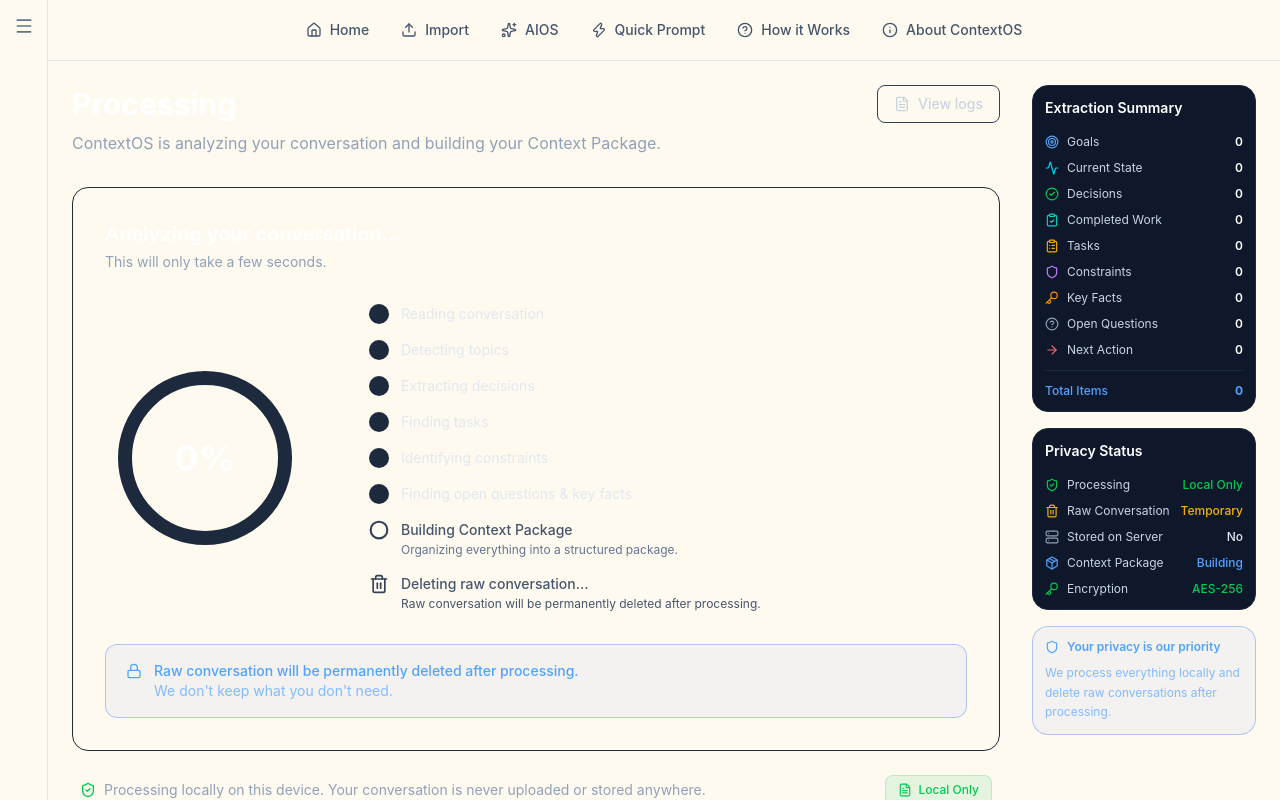
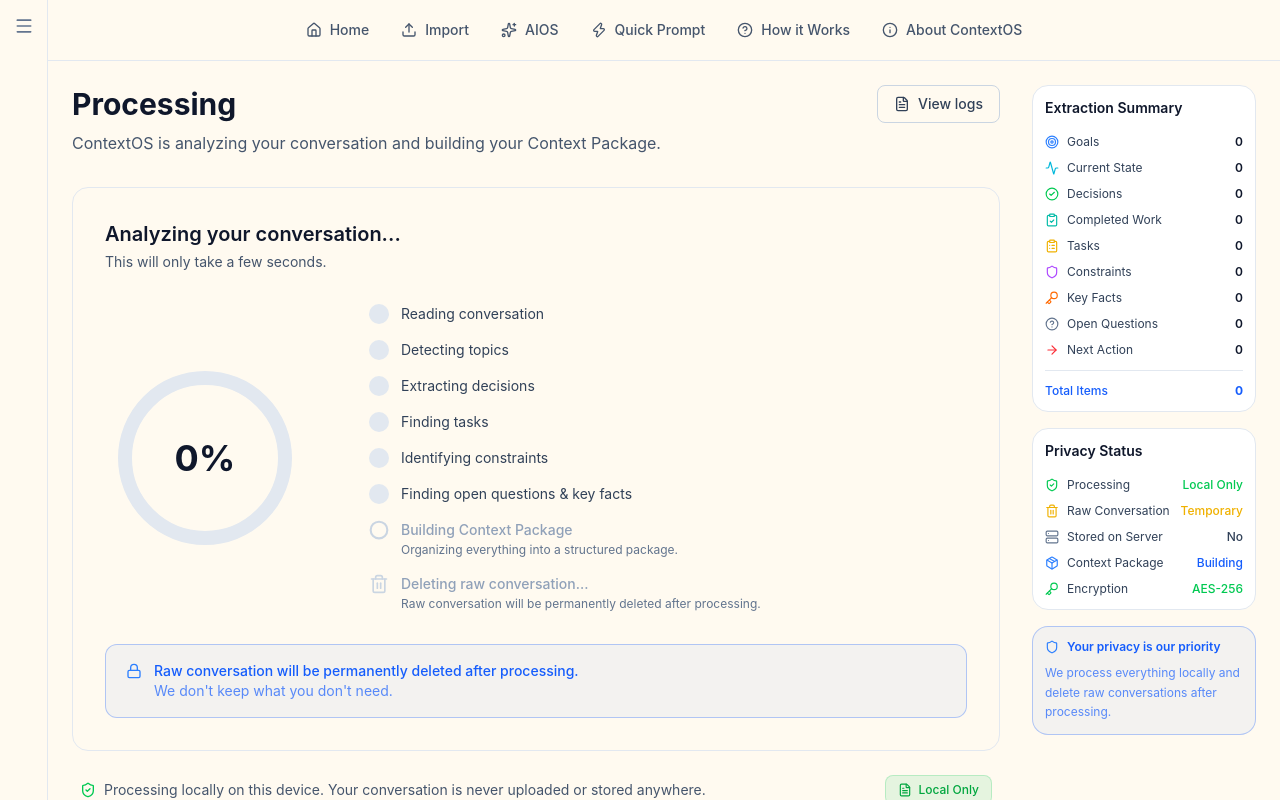
Before and after one commit to Ernest4599/Contextos-desktop-frontend-, a React (Vite) app: page /processing in a window 1280 px wide. Built offline with nearby package versions, Linux system fonts and the light colour scheme; no server answers.

Commit message:
Processing: add light/dark theme support, fix mobile viewport clipping (h-screen->h-dvh)

```diff
--- a/src/Processing.tsx
+++ b/src/Processing.tsx
@@ -123,24 +123,24 @@
   ]
 
   return (
-    <div className="flex-1 flex flex-col gap-6 p-4 h-screen overflow-y-auto md:flex-row md:gap-8 md:p-6">
+    <div className="flex-1 flex flex-col gap-6 p-4 h-dvh overflow-y-auto bg-cream dark:bg-transparent md:flex-row md:gap-8 md:p-6">
       {/* Center column */}
       <div className="flex-1">
         <div className="flex flex-col gap-3 items-start justify-between mb-2 sm:flex-row sm:items-center">
-          <h1 className="text-2xl font-bold text-white md:text-3xl">Processing</h1>
+          <h1 className="text-2xl font-bold text-slate-900 dark:text-white md:text-3xl">Processing</h1>
           <button
             type="button"
-            className="flex items-center gap-2 border border-slate-700 text-slate-300 text-sm font-medium px-4 py-2 rounded-lg hover:bg-slate-800 transition-colors shrink-0"
+            className="flex items-center gap-2 border border-slate-300 dark:border-slate-700 text-slate-700 dark:text-slate-300 text-sm font-medium px-4 py-2 rounded-lg hover:bg-slate-100 dark:hover:bg-slate-800 transition-colors shrink-0"
           >
             <FileText size={16} />
             View logs
           </button>
         </div>
-        <p className="text-slate-400 mb-6 md:mb-8">ContextOS is analyzing your conversation and building your Context Package.</p>
+        <p className="text-slate-600 dark:text-slate-400 mb-6 md:mb-8">ContextOS is analyzing your conversation and building your Context Package.</p>
 
-        <div className="border border-slate-800 rounded-2xl p-4 md:p-8">
-          <h2 className="text-white text-lg font-semibold mb-1 md:text-xl">Analyzing your conversation...</h2>
-          <p className="text-slate-400 text-sm mb-6 md:mb-8">This will only take a few seconds.</p>
+        <div className="border border-slate-200 dark:border-slate-800 rounded-2xl p-4 md:p-8">
+          <h2 className="text-slate-900 dark:text-white text-lg font-semibold mb-1 md:text-xl">Analyzing your conversation...</h2>
+          <p className="text-slate-600 dark:text-slate-400 text-sm mb-6 md:mb-8">This will only take a few seconds.</p>
 
           {errorMsg && (
             <div className="border border-red-600/40 bg-red-600/10 text-red-400 text-sm rounded-xl px-5 py-4 mb-6">
@@ -151,7 +151,7 @@
           <div className="flex flex-col items-center gap-8 md:flex-row md:items-center md:gap-16">
             <div className="relative shrink-0" style={{ width: 200, height: 200 }}>
               <svg width="200" height="200" className="-rotate-90">
-                <circle cx="100" cy="100" r={radius} stroke="currentColor" strokeWidth="14" fill="none" className="text-slate-800" />
+                <circle cx="100" cy="100" r={radius} stroke="currentColor" strokeWidth="14" fill="none" className="text-slate-200 dark:text-slate-800" />
                 <circle
                   cx="100"
                   cy="100"
@@ -166,17 +166,17 @@
                 />
               </svg>
               <div className="absolute inset-0 flex items-center justify-center">
-                <span className="text-white text-4xl font-bold">{progress}%</span>
+                <span className="text-slate-900 dark:text-white text-4xl font-bold">{progress}%</span>
               </div>
             </div>
 
             <div className="flex flex-col gap-4 flex-1 w-full">
               {steps.map(({ key, label }) => (
                 <div key={key} className="flex items-center gap-3">
-                  <div className={`w-5 h-5 rounded-full flex items-center justify-center shrink-0 ${isDone(key) ? 'bg-green-500' : 'bg-slate-800'}`}>
+                  <div className={`w-5 h-5 rounded-full flex items-center justify-center shrink-0 ${isDone(key) ? 'bg-green-500' : 'bg-slate-200 dark:bg-slate-800'}`}>
                     {isDone(key) && <Check size={12} className="text-white" strokeWidth={3} />}
                   </div>
-                  <span className="text-slate-200 text-sm">{label}</span>
+                  <span className="text-slate-700 dark:text-slate-200 text-sm">{label}</span>
                 </div>
               ))}
 
@@ -186,39 +186,39 @@
                     <Check size={12} className="text-white" strokeWidth={3} />
                   </div>
                 ) : (
-                  <Circle size={20} className={`shrink-0 ${isDone('next_action') ? 'text-blue-500' : 'text-slate-700'}`} strokeWidth={2.5} />
+                  <Circle size={20} className={`shrink-0 ${isDone('next_action') ? 'text-blue-500' : 'text-slate-300 dark:text-slate-700'}`} strokeWidth={2.5} />
                 )}
                 <div>
-                  <p className={`text-sm font-medium ${isDone('next_action') ? 'text-white' : 'text-slate-600'}`}>Building Context Package</p>
+                  <p className={`text-sm font-medium ${isDone('next_action') ? 'text-slate-900 dark:text-white' : 'text-slate-400 dark:text-slate-600'}`}>Building Context Package</p>
                   <p className="text-slate-500 text-xs mt-0.5">Organizing everything into a structured package.</p>
                 </div>
               </div>
 
               <div className="flex gap-3">
-                <Trash2 size={20} className={`shrink-0 ${isDone('deleting_raw_conversation') ? 'text-slate-400' : 'text-slate-700'}`} />
+                <Trash2 size={20} className={`shrink-0 ${isDone('deleting_raw_conversation') ? 'text-slate-500 dark:text-slate-400' : 'text-slate-300 dark:text-slate-700'}`} />
                 <div>
-                  <p className={`text-sm font-medium ${isDone('deleting_raw_conversation') ? 'text-slate-300' : 'text-slate-600'}`}>Deleting raw conversation...</p>
-                  <p className="text-slate-600 text-xs mt-0.5">Raw conversation will be permanently deleted after processing.</p>
+                  <p className={`text-sm font-medium ${isDone('deleting_raw_conversation') ? 'text-slate-600 dark:text-slate-300' : 'text-slate-400 dark:text-slate-600'}`}>Deleting raw conversation...</p>
+                  <p className="text-slate-500 dark:text-slate-600 text-xs mt-0.5">Raw conversation will be permanently deleted after processing.</p>
                 </div>
               </div>
             </div>
           </div>
 
           <div className="flex items-start gap-3 border border-blue-600/30 bg-blue-600/5 rounded-xl px-5 py-4 mt-8">
-            <Lock size={16} className="text-blue-400 mt-0.5" />
+            <Lock size={16} className="text-blue-500 dark:text-blue-400 mt-0.5" />
             <div>
-              <p className="text-blue-400 text-sm font-medium">Raw conversation will be permanently deleted after processing.</p>
-              <p className="text-blue-400/70 text-sm">We don't keep what you don't need.</p>
+              <p className="text-blue-600 dark:text-blue-400 text-sm font-medium">Raw conversation will be permanently deleted after processing.</p>
+              <p className="text-blue-600/70 dark:text-blue-400/70 text-sm">We don't keep what you don't need.</p>
             </div>
           </div>
         </div>
 
         <div className="flex flex-col gap-3 items-start mt-6 px-2 sm:flex-row sm:items-center sm:justify-between">
-          <div className="flex items-center gap-2 text-slate-400 text-sm">
+          <div className="flex items-center gap-2 text-slate-600 dark:text-slate-400 text-sm">
             <ShieldCheck size={16} className="text-green-500" />
             <p>Processing locally on this device. Your conversation is never uploaded or stored anywhere.</p>
           </div>
-          <span className="flex items-center gap-1.5 bg-green-500/10 border border-green-500/20 text-green-500 text-xs font-medium px-3 py-1.5 rounded-lg">
+          <span className="flex items-center gap-1.5 bg-green-500/10 border border-green-500/20 text-green-600 dark:text-green-500 text-xs font-medium px-3 py-1.5 rounded-lg">
             <FileText size={14} />
             Local Only
           </span>
@@ -227,117 +227,117 @@
 
       {/* Right column */}
       <div className="w-full shrink-0 flex flex-col gap-4 md:w-56 md:ml-auto">
-        <div className="bg-slate-900 border border-slate-800 rounded-2xl p-3">
-          <h3 className="text-white font-semibold mb-4 text-sm">Extraction Summary</h3>
+        <div className="bg-white dark:bg-slate-900 border border-slate-200 dark:border-slate-800 rounded-2xl p-3">
+          <h3 className="text-slate-900 dark:text-white font-semibold mb-4 text-sm">Extraction Summary</h3>
 
           <div className="flex flex-col gap-2.5">
             <div className="flex items-center justify-between">
               <div className="flex items-center gap-2">
-                <Target size={14} className="text-blue-400 shrink-0" />
-                <span className="text-slate-300 text-xs">Goals</span>
+                <Target size={14} className="text-blue-500 dark:text-blue-400 shrink-0" />
+                <span className="text-slate-700 dark:text-slate-300 text-xs">Goals</span>
               </div>
-              <span className="text-white text-xs font-semibold">{counts.goals}</span>
+              <span className="text-slate-900 dark:text-white text-xs font-semibold">{counts.goals}</span>
             </div>
             <div className="flex items-center justify-between">
               <div className="flex items-center gap-2">
-                <Activity size={14} className="text-cyan-400 shrink-0" />
-                <span className="text-slate-300 text-xs">Current State</span>
+                <Activity size={14} className="text-cyan-500 dark:text-cyan-400 shrink-0" />
+                <span className="text-slate-700 dark:text-slate-300 text-xs">Current State</span>
               </div>
-              <span className="text-white text-xs font-semibold">{counts.current_state}</span>
+              <span className="text-slate-900 dark:text-white text-xs font-semibold">{counts.current_state}</span>
             </div>
             <div className="flex items-center justify-between">
               <div className="flex items-center gap-2">
                 <CheckCircle2 size={14} className="text-green-500 shrink-0" />
-                <span className="text-slate-300 text-xs">Decisions</span>
+                <span className="text-slate-700 dark:text-slate-300 text-xs">Decisions</span>
               </div>
-              <span className="text-white text-xs font-semibold">{counts.decisions}</span>
+              <span className="text-slate-900 dark:text-white text-xs font-semibold">{counts.decisions}</span>
             </div>
             <div className="flex items-center justify-between">
               <div className="flex items-center gap-2">
-                <ClipboardCheck size={14} className="text-teal-400 shrink-0" />
-                <span className="text-slate-300 text-xs">Completed Work</span>
+                <ClipboardCheck size={14} className="text-teal-500 dark:text-teal-400 shrink-0" />
+                <span className="text-slate-700 dark:text-slate-300 text-xs">Completed Work</span>
               </div>
-              <span className="text-white text-xs font-semibold">{counts.completed_work}</span>
+              <span className="text-slate-900 dark:text-white text-xs font-semibold">{counts.completed_work}</span>
             </div>
             <div className="flex items-center justify-between">
               <div className="flex items-center gap-2">
                 <ClipboardList size={14} className="text-yellow-500 shrink-0" />
-                <span className="text-slate-300 text-xs">Tasks</span>
+                <span className="text-slate-700 dark:text-slate-300 text-xs">Tasks</span>
               </div>
-              <span className="text-white text-xs font-semibold">{counts.tasks}</span>
+              <span className="text-slate-900 dark:text-white text-xs font-semibold">{counts.tasks}</span>
             </div>
             <div className="flex items-center justify-between">
               <div className="flex items-center gap-2">
-                <Shield size={14} className="text-purple-400 shrink-0" />
-                <span className="text-slate-300 text-xs">Constraints</span>
+                <Shield size={14} className="text-purple-500 dark:text-purple-400 shrink-0" />
+                <span className="text-slate-700 dark:text-slate-300 text-xs">Constraints</span>
               </div>
-              <span className="text-white text-xs font-semibold">{counts.constraints}</span>
+              <span className="text-slate-900 dark:text-white text-xs font-semibold">{counts.constraints}</span>
             </div>
             <div className="flex items-center justify-between">
               <div className="flex items-center gap-2">
-                <Key size={14} className="text-orange-400 shrink-0" />
-                <span className="text-slate-300 text-xs">Key Facts</span>
+                <Key size={14} className="text-orange-500 dark:text-orange-400 shrink-0" />
+                <span className="text-slate-700 dark:text-slate-300 text-xs">Key Facts</span>
               </div>
-              <span className="text-white text-xs font-semibold">{counts.key_facts}</span>
+              <span className="text-slate-900 dark:text-white text-xs font-semibold">{counts.key_facts}</span>
             </div>
             <div className="flex items-center justify-between">
               <div className="flex items-center gap-2">
-                <HelpCircle size={14} className="text-slate-400 shrink-0" />
-                <span className="text-slate-300 text-xs">Open Questions</span>
+                <HelpCircle size={14} className="text-slate-500 dark:text-slate-400 shrink-0" />
+                <span className="text-slate-700 dark:text-slate-300 text-xs">Open Questions</span>
               </div>
-              <span className="text-white text-xs font-semibold">{counts.open_questions}</span>
+              <span className="text-slate-900 dark:text-white text-xs font-semibold">{counts.open_questions}</span>
             </div>
             <div className="flex items-center justify-between">
               <div className="flex items-center gap-2">
-                <ArrowRight size={14} className="text-red-400 shrink-0" />
-                <span className="text-slate-300 text-xs">Next Action</span>
+                <ArrowRight size={14} className="text-red-500 dark:text-red-400 shrink-0" />
+                <span className="text-slate-700 dark:text-slate-300 text-xs">Next Action</span>
               </div>
-              <span className="text-white text-xs font-semibold">{counts.next_action}</span>
+              <span className="text-slate-900 dark:text-white text-xs font-semibold">{counts.next_action}</span>
             </div>
           </div>
 
-          <div className="flex items-center justify-between mt-3 pt-3 border-t border-slate-800">
-            <span className="text-blue-400 text-xs font-medium">Total Items</span>
-            <span className="text-blue-400 text-xs font-bold">{totalItems}</span>
+          <div className="flex items-center justify-between mt-3 pt-3 border-t border-slate-200 dark:border-slate-800">
+            <span className="text-blue-600 dark:text-blue-400 text-xs font-medium">Total Items</span>
+            <span className="text-blue-600 dark:text-blue-400 text-xs font-bold">{totalItems}</span>
           </div>
         </div>
 
-        <div className="bg-slate-900 border border-slate-800 rounded-2xl p-3">
-          <h3 className="text-white font-semibold mb-4 text-sm">Privacy Status</h3>
+        <div className="bg-white dark:bg-slate-900 border border-slate-200 dark:border-slate-800 rounded-2xl p-3">
+          <h3 className="text-slate-900 dark:text-white font-semibold mb-4 text-sm">Privacy Status</h3>
 
           <div className="flex flex-col gap-2.5">
             <div className="flex items-center justify-between">
               <div className="flex items-center gap-2">
                 <ShieldCheck size={14} className="text-green-500" />
-                <span className="text-slate-300 text-xs">Processing</span>
+                <span className="text-slate-700 dark:text-slate-300 text-xs">Processing</span>
               </div>
               <span className="text-green-500 text-xs font-medium">Local Only</span>
             </div>
             <div className="flex items-center justify-between">
               <div className="flex items-center gap-2">
                 <Trash2 size={14} className="text-yellow-500" />
-                <span className="text-slate-300 text-xs">Raw Conversation</span>
+                <span className="text-slate-700 dark:text-slate-300 text-xs">Raw Conversation</span>
               </div>
               <span className="text-yellow-500 text-xs font-medium">Temporary</span>
             </div>
             <div className="flex items-center justify-between">
               <div className="flex items-center gap-2">
-                <Server size={14} className="text-slate-400" />
-                <span className="text-slate-300 text-xs">Stored on Server</span>
+                <Server size={14} className="text-slate-500 dark:text-slate-400" />
+                <span className="text-slate-700 dark:text-slate-300 text-xs">Stored on Server</span>
               </div>
-              <span className="text-slate-200 text-xs font-medium">No</span>
+              <span className="text-slate-700 dark:text-slate-200 text-xs font-medium">No</span>
             </div>
             <div className="flex items-center justify-between">
               <div className="flex items-center gap-2">
-                <Package size={14} className="text-blue-400" />
-                <span className="text-slate-300 text-xs">Context Package</span>
+                <Package size={14} className="text-blue-500 dark:text-blue-400" />
+                <span className="text-slate-700 dark:text-slate-300 text-xs">Context Package</span>
               </div>
-              <span className="text-blue-400 text-xs font-medium">{isDone('building_context_package') ? 'Ready' : 'Building'}</span>
+              <span className="text-blue-600 dark:text-blue-400 text-xs font-medium">{isDone('building_context_package') ? 'Ready' : 'Building'}</span>
             </div>
             <div className="flex items-center justify-between">
               <div className="flex items-center gap-2">
                 <Key size={14} className="text-green-500" />
-                <span className="text-slate-300 text-xs">Encryption</span>
+                <span className="text-slate-700 dark:text-slate-300 text-xs">Encryption</span>
               </div>
               <span className="text-green-500 text-xs font-medium">AES-256</span>
             </div>
@@ -346,10 +346,10 @@
 
         <div className="border border-blue-600/30 bg-blue-600/5 rounded-2xl p-3">
           <div className="flex items-center gap-2 mb-2">
-            <Shield size={14} className="text-blue-400" />
-            <h4 className="text-blue-400 font-semibold text-xs">Your privacy is our priority</h4>
+            <Shield size={14} className="text-blue-500 dark:text-blue-400" />
+            <h4 className="text-blue-600 dark:text-blue-400 font-semibold text-xs">Your privacy is our priority</h4>
           </div>
-          <p className="text-blue-400/70 text-xs leading-relaxed">
+          <p className="text-blue-600/70 dark:text-blue-400/70 text-xs leading-relaxed">
             We process everything locally and delete raw conversations after processing.
           </p>
         </div>
```
